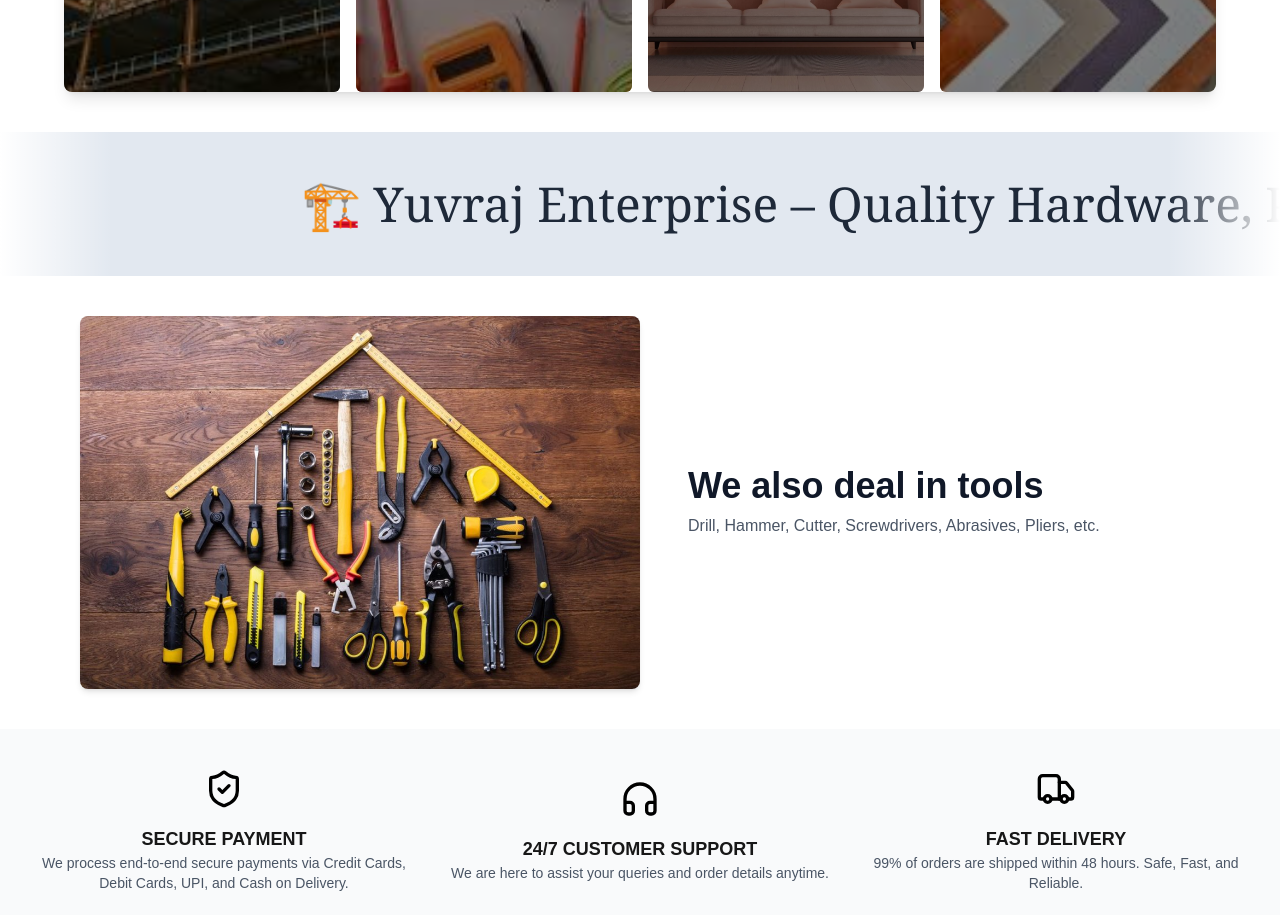
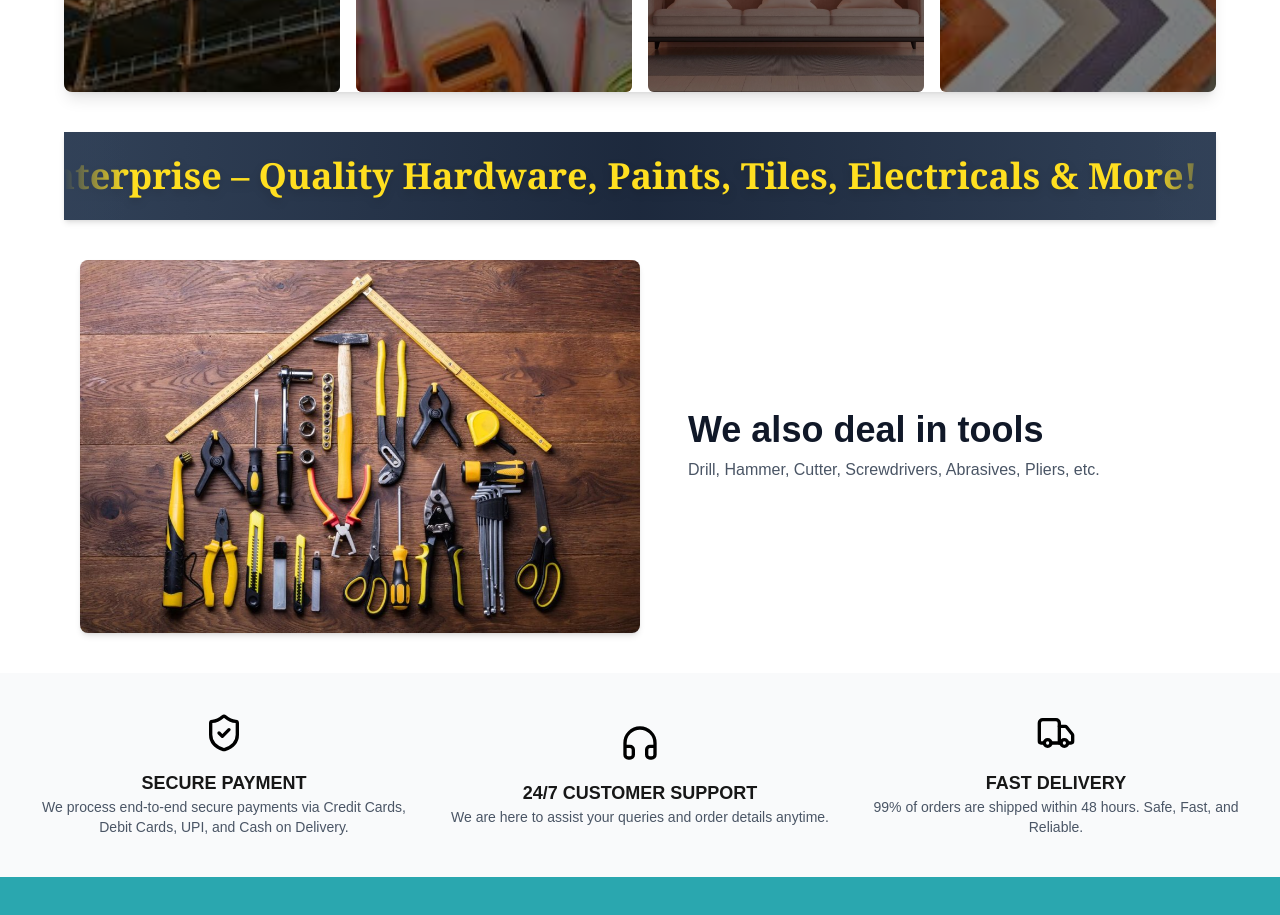
Before and after one commit to A5shi5h/yuvrajenterprise, a Next.js app: page / in a window 1280 px wide. Shown: the part 980-1895 px from the top of the page. Built offline with nearby package versions, Linux system fonts and the light colour scheme.

Commit message:
improvement in marquee added some margin to it

```diff
--- a/components/Marquee.tsx
+++ b/components/Marquee.tsx
@@ -3,21 +3,27 @@
 
 const Marquee = () => {
   return (
-    <div className="relative w-full overflow-hidden bg-slate-200 py-4">
+    <div className="relative mx-4 md:mx-16 overflow-hidden bg-gradient-to-r from-slate-700 via-slate-800 to-slate-700 py-6 shadow-md">
       {/* Fade Effects on Edges */}
-      <div className="pointer-events-none absolute left-0 top-0 h-full w-28 bg-gradient-to-r from-white to-transparent  z-10" />
-      <div className="pointer-events-none absolute right-0 top-0 h-full w-28 bg-gradient-to-l from-white to-transparent z-10" />
+      <div className="pointer-events-none absolute left-0 top-0 h-full w-16 bg-gradient-to-r from-slate-700 to-transparent z-10" />
+      <div className="pointer-events-none absolute right-0 top-0 h-full w-16 bg-gradient-to-l from-slate-700 to-transparent z-10" />
 
       {/* Animated Marquee Content */}
       <motion.div
-        className="whitespace-nowrap flex gap-8 text-5xl font-serif text-gray-800 m-8 max-sm:text-2xl"
-        initial={{ x: "100%" }}
-        animate={{ x: "-100%" }}
+        className="whitespace-nowrap flex gap-12 text-4xl font-semibold font-serif text-white px-8 max-sm:text-xl max-sm:gap-8"
+        initial={{ x: "-100%" }}
+        animate={{ x: "100%" }}
         transition={{ duration: 15, repeat: Infinity, ease: "linear" }}
       >
-        <span>🏗️ Yuvraj Enterprise – Quality Hardware, Paints, Tiles, Electricals, and More!</span>
-        <span>🏠 Visit us at Pakyong Bazaar, Sikkim | Best Prices Guaranteed</span>
-        <span>💡 One-stop solution for all your construction needs!</span>
+        <span className="text-yellow-300 drop-shadow-lg">
+          🏗️ Yuvraj Enterprise – Quality Hardware, Paints, Tiles, Electricals & More!
+        </span>
+        <span className="text-green-300 drop-shadow-lg">
+          🏠 Visit us at Pakyong Bazaar, Sikkim | Best Prices Guaranteed
+        </span>
+        <span className="text-blue-300 drop-shadow-lg">
+          💡 One-stop solution for all your construction needs!
+        </span>
       </motion.div>
     </div>
   );
```
